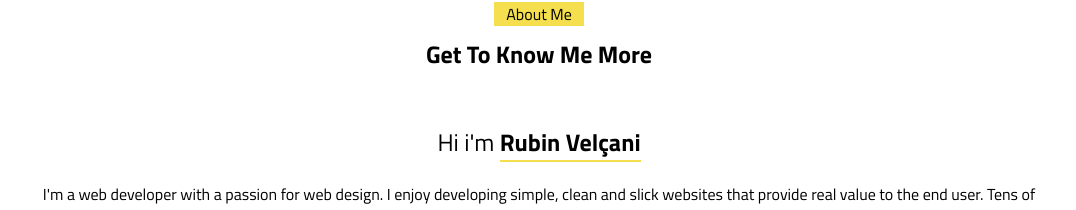
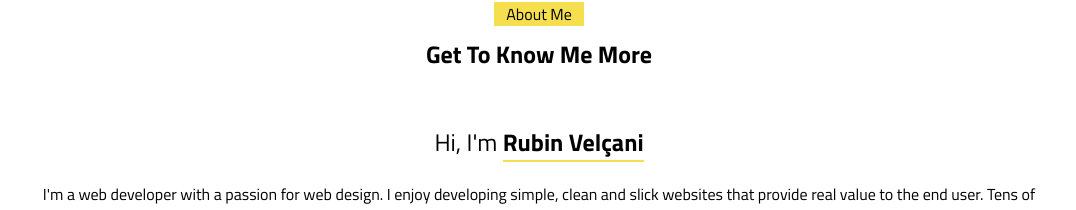
Before and after one commit to RubinVelcani/portofolio, a React (Create React App) app: page / in a window 1280 px wide. Shown: the part 794-1004 px from the top of the page, without its empty margins (101-1177 px from the left). Built offline with nearby package versions, Linux system fonts and the light colour scheme.

Commit message:
Update About.js

```diff
--- a/src/components/About.js
+++ b/src/components/About.js
@@ -6,7 +6,7 @@ const About = () => (
     <h1 className='max-w-max bg-mainYellow px-3 mb-3 mx-auto'>About Me</h1>
     <h1 className='text-2xl font-bold mb-14'>Get To Know Me More</h1>
     <div className='flex flex-col'>
-      <h1 className='text-2xl mb-6'>Hi i'm <span className='font-bold border-b-2 border-mainYellow'>Rubin Velçani</span></h1>
+      <h1 className='text-2xl mb-6'>Hi, I'm <span className='font-bold border-b-2 border-mainYellow'>Rubin Velçani</span></h1>
       <p className='mb-20'>
         I'm a web developer with a passion for web design. I enjoy developing simple,
         clean and slick websites that provide real value to the end user.
```
